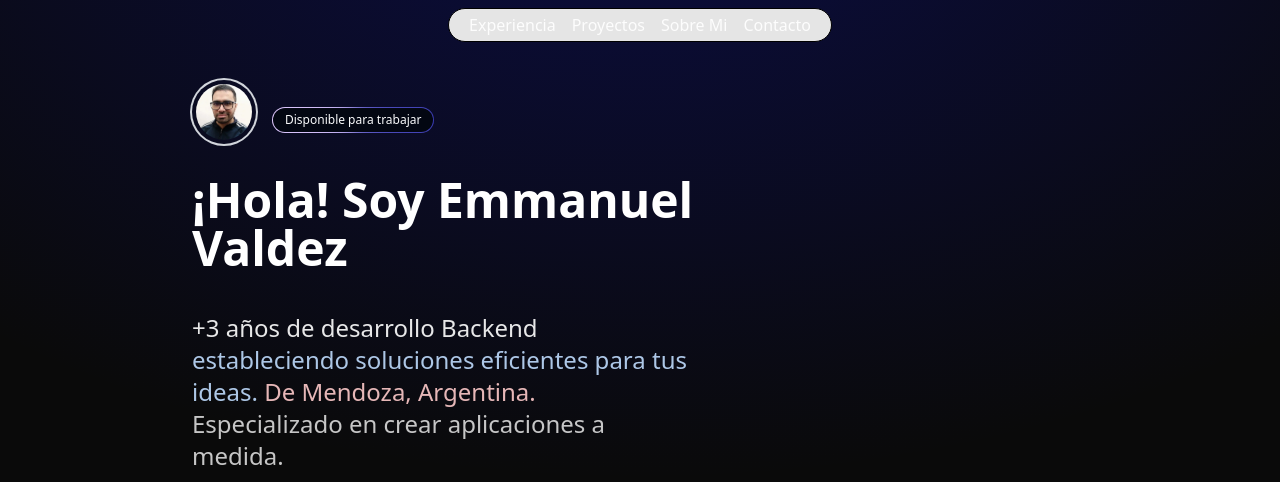
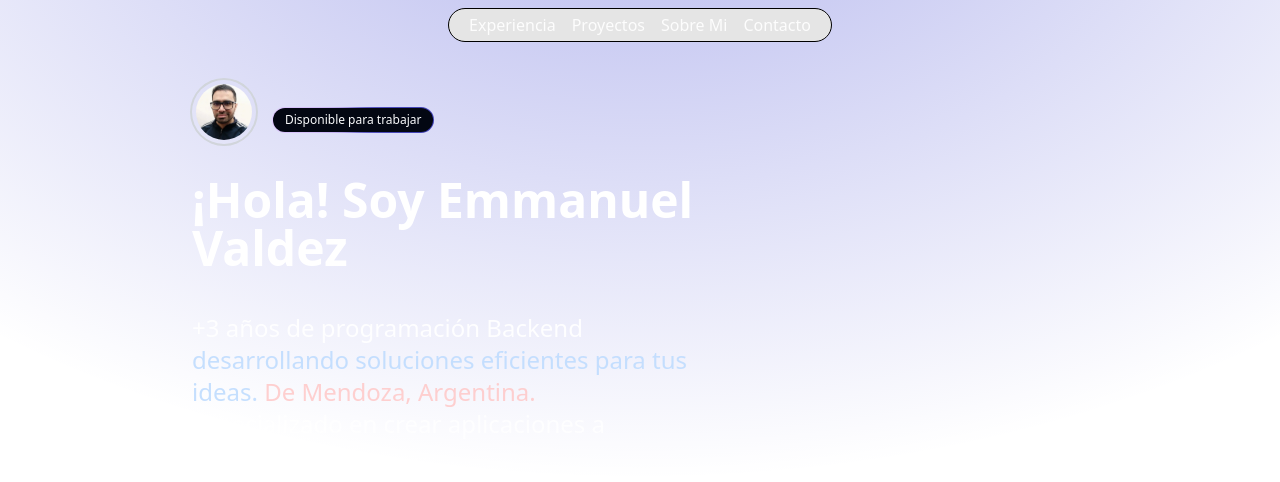
Before and after one commit to Emmanuel-Valdez/portfolioAstro, an Astro site: page / in a window 1280 px wide. Shown: the top 482 px of the page. Built offline with nearby package versions, Linux system fonts and the light colour scheme; Astro itself is replaced by a stand-in of ours.

Commit message:
fixed display weigth

```diff
--- a/src/components/Hero.astro
+++ b/src/components/Hero.astro
@@ -21,9 +21,9 @@ import Avatar from '@/components/Avatar.astro';
     </a>
   </h1>
   <h2 class="text-xl lg:text-2xl text-wrap max-w-[500px]">
-    <span>+3 años de desarrollo Backend</span>
+    <span>+3 años de programación Backend</span>
     <span class="text-blue-200/90"
-      > estableciendo soluciones eficientes para tus ideas.</span
+      > desarrollando soluciones eficientes para tus ideas.</span
     >
     <span class="text-red-200/90"> De Mendoza, Argentina.</span><span
       class="opacity-85"
--- a/src/layouts/Layout.astro
+++ b/src/layouts/Layout.astro
@@ -24,10 +24,10 @@ import Footer from '../components/Footer.astro';
   </head>
   <body>
     <div
-      class="absolute top-0 z-[-2] h-screen w-screen bg-neutral-950 bg-[radial-gradient(ellipse_80%_80%_at_50%_-20%,rgba(12,19,198,0.3),rgba(255,255,255,0))]"
+      class="absolute top-0 z-[-2] h-screen w-full bg-[radial-gradient(ellipse_80%_80%_at_50%_-20%,rgba(12,19,198,0.3),rgba(255,255,255,0))]"
     >
     </div>
-    <Header />
+    <Header  />
     <slot />
     <Footer />
   </body>
@@ -42,7 +42,7 @@ import Footer from '../components/Footer.astro';
     scroll-behavior: smooth;
   }
   body {
-    color: rgba(17, 17, 17, 0.9);
+
     display: flex;
     flex-direction: column;
     min-height: 100vh;
```
